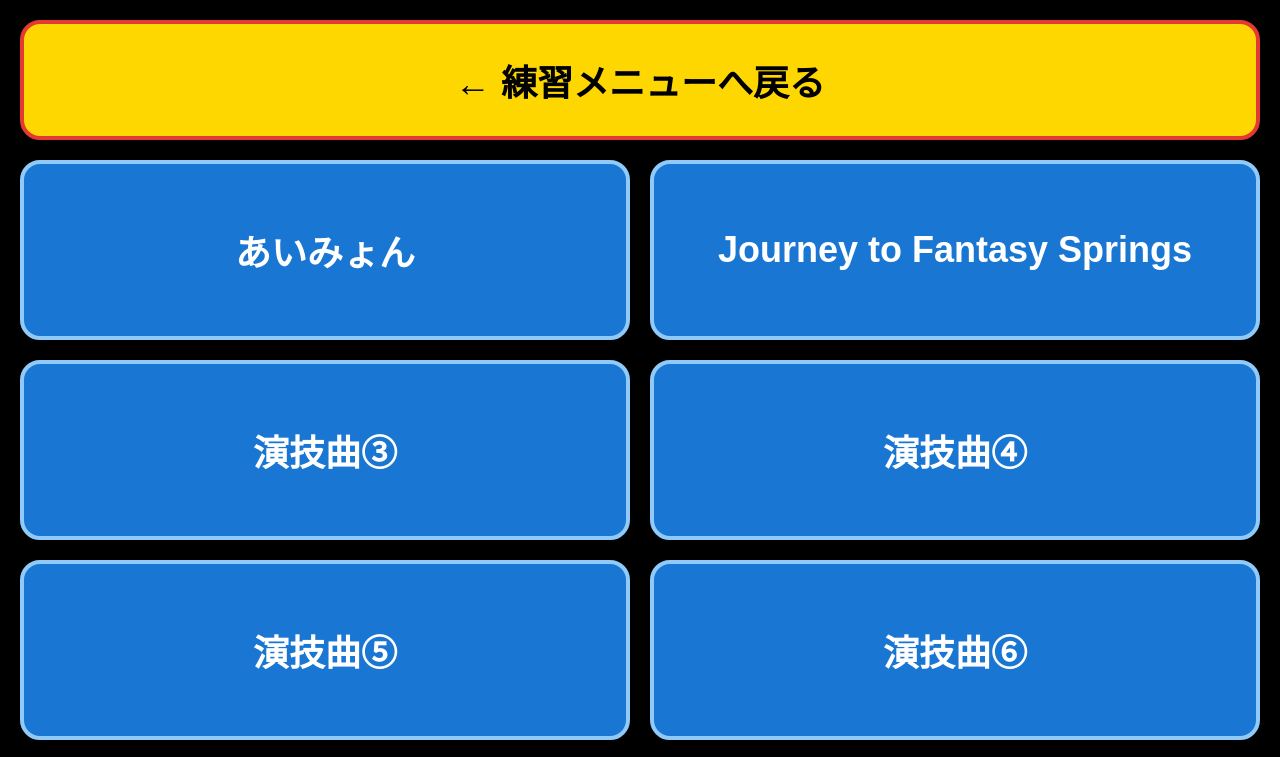
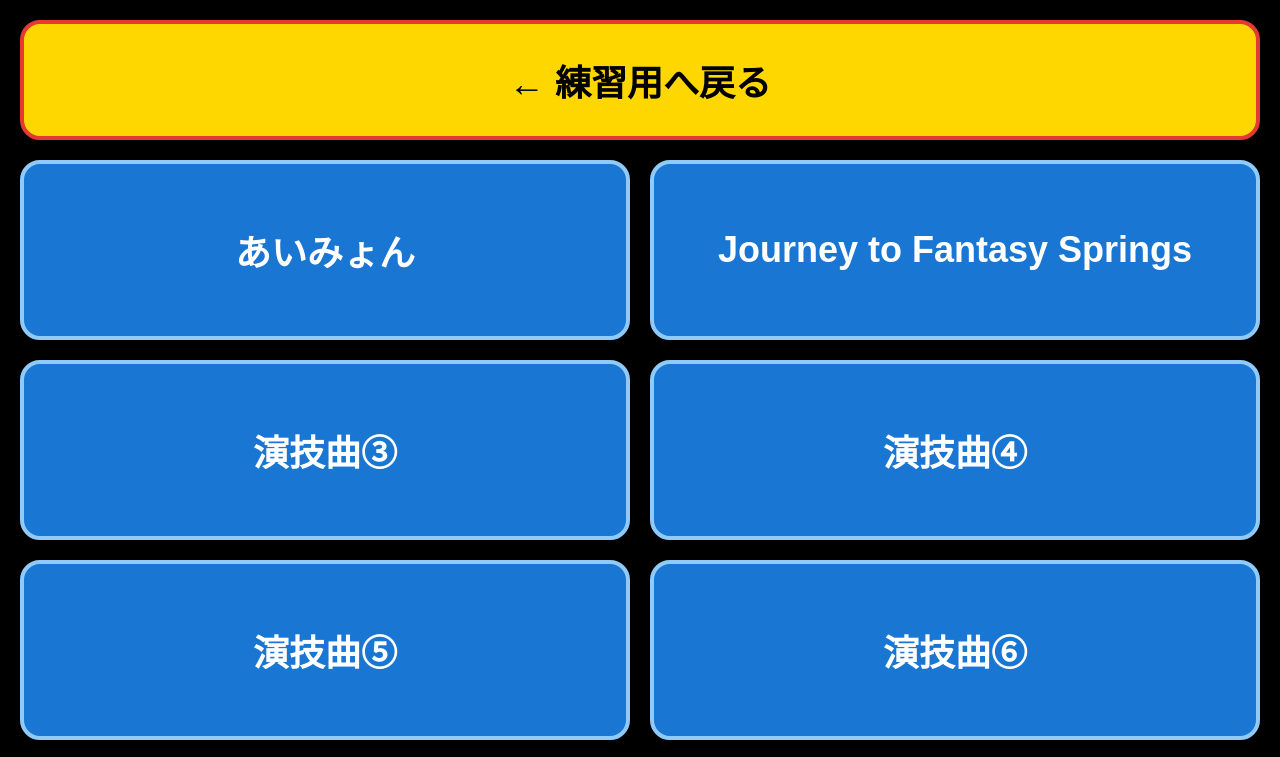
Before and after one commit to atomic4096/music, a plain HTML site: page performance.html in a window 1280 px wide. Shown: the top 757 px of the page. Drawn offline with Linux system fonts and the light colour scheme.

Commit message:
Add files via upload

```diff
--- a/performance.html
+++ b/performance.html
@@ -131,7 +131,7 @@ body{
 <button
 class="back-btn"
 onclick="location.href='index.html'">
-← 練習メニューへ戻る
+← 練習用へ戻る
 </button>
 
 <button class="menu-btn" data-sound="1">
```
